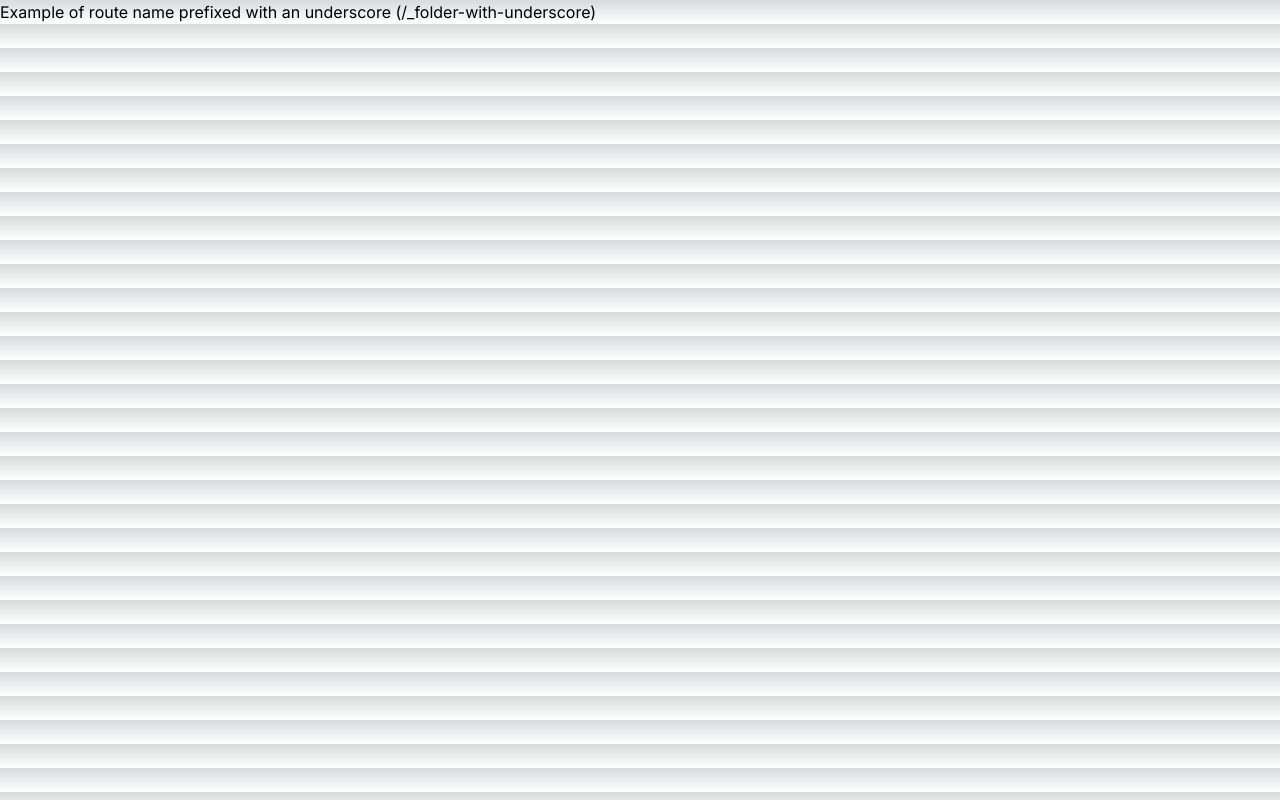
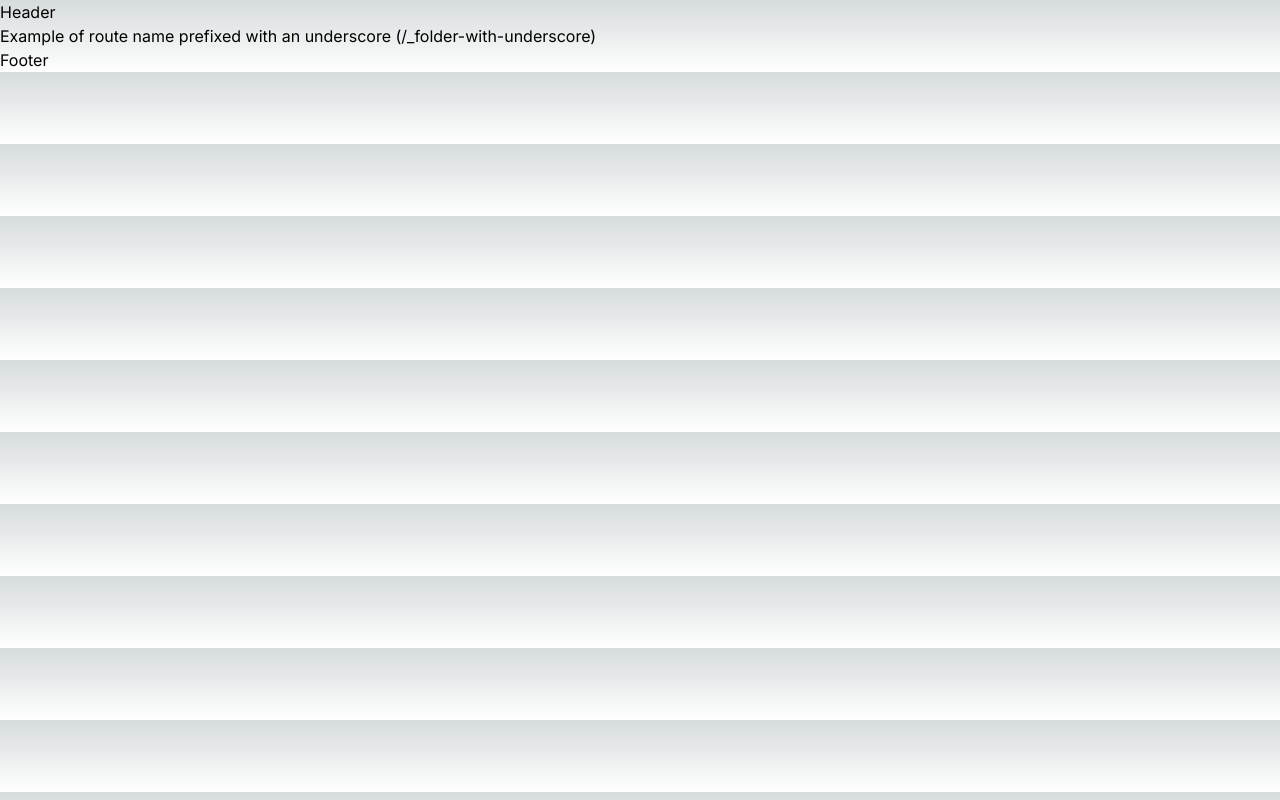
Before and after one commit to nzkks/nextjs, a Next.js app: page /%5Ffolder-with-underscore in a window 1280 px wide. Built offline with nearby package versions, Linux system fonts and the light colour scheme.

Commit message:
Add a header and footer to the root layout

```diff
--- a/src/app/layout.tsx
+++ b/src/app/layout.tsx
@@ -16,7 +16,11 @@
 }>) {
   return (
     <html lang="en">
-      <body className={inter.className}>{children}</body>
+      <body className={inter.className}>
+        <header>Header</header>
+        {children}
+        <footer>Footer</footer>
+      </body>
     </html>
   );
 }
```
